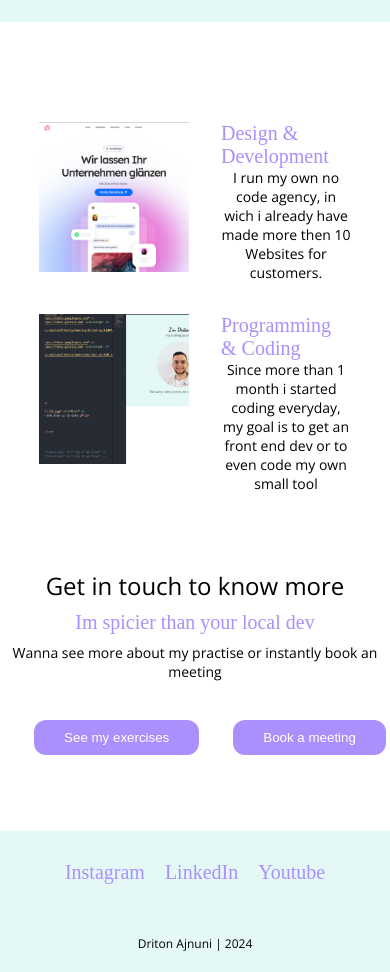
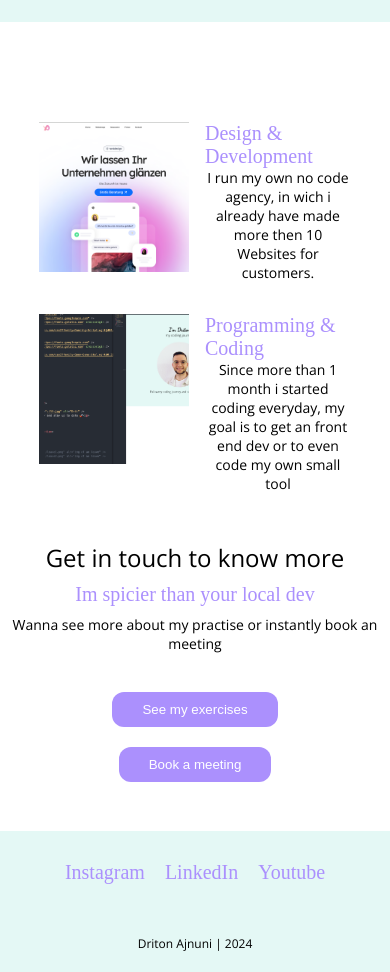
Before and after one commit to AJtheC0de/capstoneproject, a plain HTML site: page index.html in a window 390 px wide. Shown: the part 400-1372 px from the top of the page. Drawn offline with nearby package versions, Linux system fonts and the light colour scheme.

Commit message:
Update style.css

```diff
--- a/style.css
+++ b/style.css
@@ -107,6 +107,10 @@ p {
   text-align: center;
 }
 
+.alignment {
+  text-align: start;
+}
+
 /* Get in touch */
 
 .touch {
@@ -121,6 +125,9 @@ p {
 
 .cta {
   margin-top: 30px;
+  display: flex;
+  flex-direction: column;
+  gap: 20px;
 }
 
 .ctabutton,
@@ -129,7 +136,6 @@ button {
   border: none;
   border-radius: 12px;
   padding: 10px 30px;
-  margin-left: 30px;
   color: white;
   cursor: pointer;
   transition: 0.5s;
@@ -177,7 +183,7 @@ button:hover {
     margin: 100px auto 0 auto;
     text-align: start;
     row-gap: 2rem;
-    column-gap: 2rem;
+    column-gap: 1rem;
   }
 
   .ctabutton,
```
